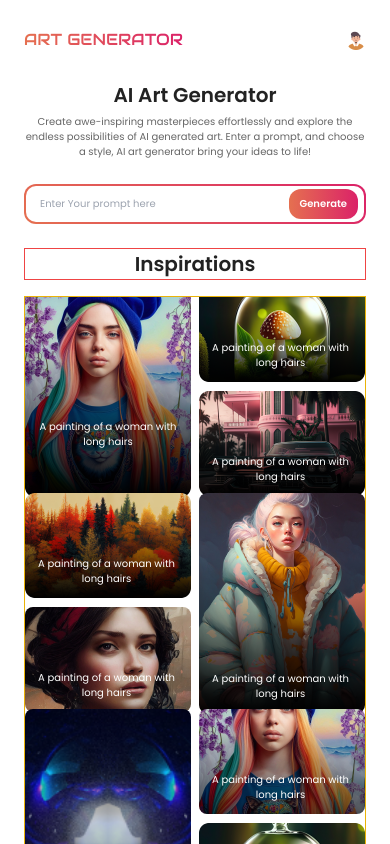
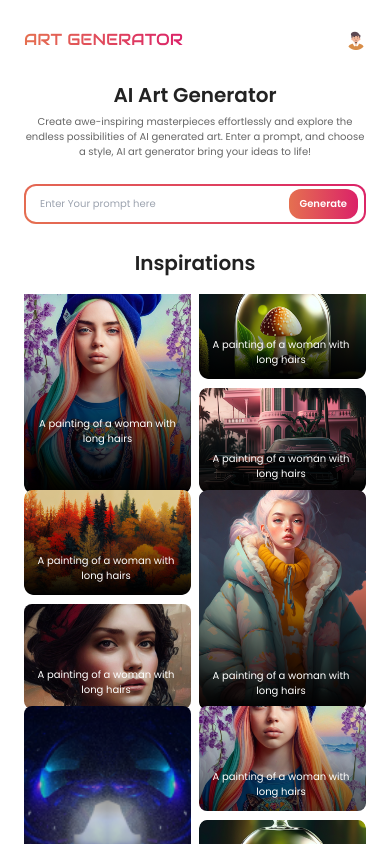
Before and after one commit to aqibzaib/Frontend-Developer-Task-Funsol, a React (Create React App) app: page / in a window 390 px wide. Shown: the top 844 px of the page. Built offline with nearby package versions, Linux system fonts and the light colour scheme.

Commit message:
remove border

```diff
--- a/src/components/home/Hero.js
+++ b/src/components/home/Hero.js
@@ -17,7 +17,7 @@ const Main = () => {
         </div>
         <SearchField />
         <div>
-          <p className="border border-red-500 font-poppins text-[20px] md:text-[40px] font-[600] text-center leading-[30px] md:leading-[60px] mt-[24px] mb-[16px] md:mt-[60px] md:mb-[40px] text-[#222222]">
+          <p className=" font-poppins text-[20px] md:text-[40px] font-[600] text-center leading-[30px] md:leading-[60px] mt-[24px] mb-[16px] md:mt-[60px] md:mb-[40px] text-[#222222]">
             Inspirations
           </p>
         </div>
--- a/src/components/home/ImageGridMobile.js
+++ b/src/components/home/ImageGridMobile.js
@@ -122,7 +122,7 @@ const ImageGridItem = ({ items, isEven, index }) => {
 const ImageGridMobile = () => {
   return (
     <div className="relative">
-      <div className="p-0 md:p-4 h-[700px] overflow-y-auto border border-yellow-500">
+      <div className="p-0 md:p-4 h-[700px] overflow-y-auto ">
         {data.map((items, index) => (
           <ImageGridItem
             key={index}
```
